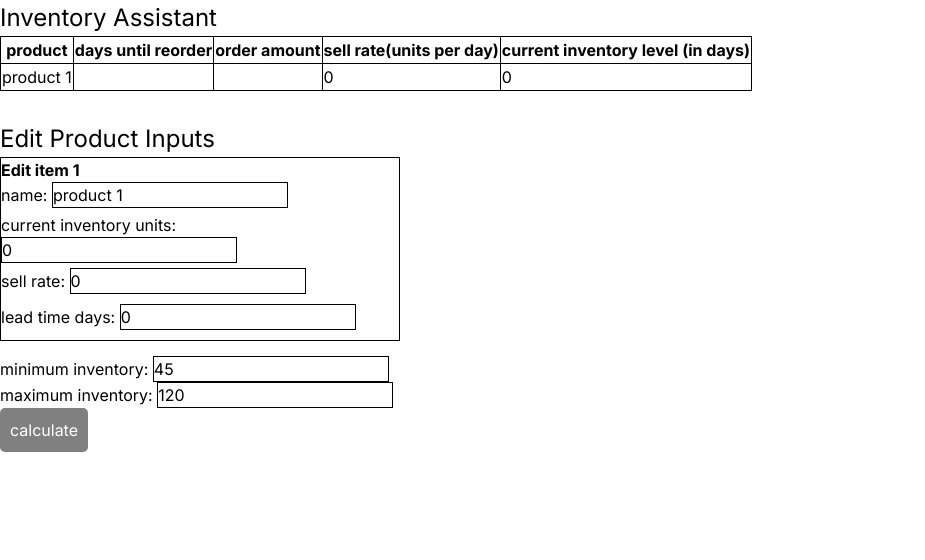
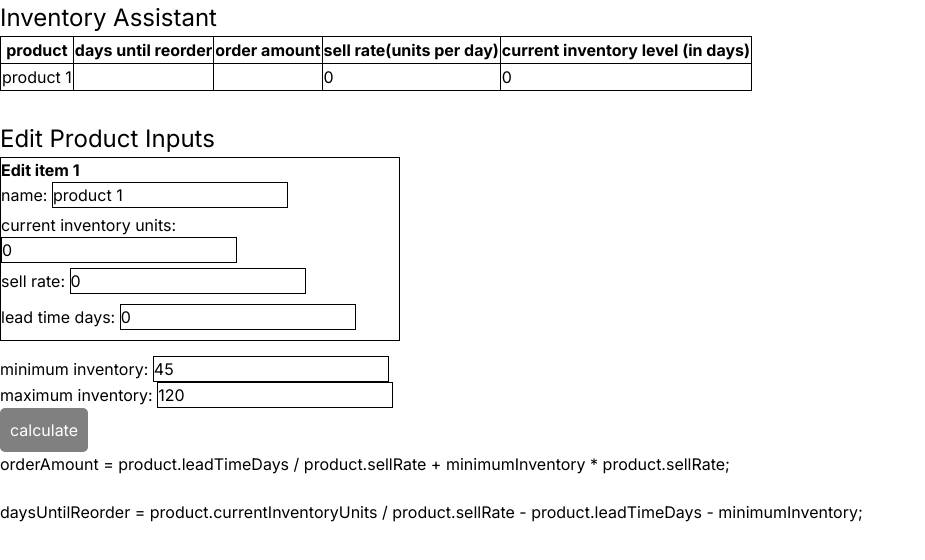
Before and after one commit to bilalsattar24/inventory-assistant, a Next.js app: page / in a window 1280 px wide. Shown: the top 560 px of the page, without its empty margins (0-925 px from the left). Built offline with nearby package versions, Linux system fonts and the light colour scheme.

Commit message:
add formula

```diff
--- a/src/app/page.tsx
+++ b/src/app/page.tsx
@@ -201,6 +201,17 @@ export default function Home() {
           calculate
         </button>
       </div>
+      <div>
+        <div>
+          orderAmount = product.leadTimeDays / product.sellRate +
+          minimumInventory * product.sellRate;
+        </div>
+        <br />
+        <div>
+          daysUntilReorder = product.currentInventoryUnits / product.sellRate -
+          product.leadTimeDays - minimumInventory;
+        </div>
+      </div>
     </>
   );
 }
```
